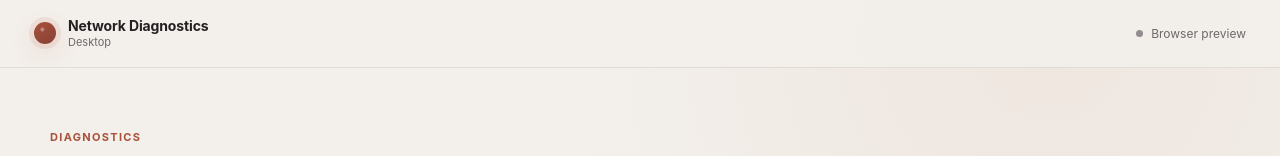
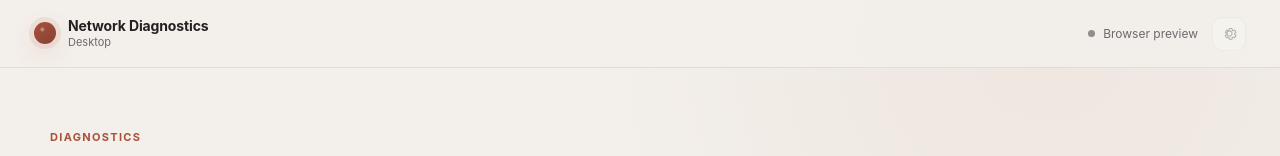
Before and after one commit to JohnnyZLi/Network-Diagnostics-Suite, a React (Vite) app in the folder tools/NetworkDiagnostics.Desktop/frontend/: page / in a window 1280 px wide. Shown: the top 156 px of the page. Built offline with nearby package versions, Linux system fonts and the light colour scheme.

Commit message:
Wire persisted appearance settings into Photino shell

```diff
--- a/tools/NetworkDiagnostics.Desktop/frontend/src/App.tsx
+++ b/tools/NetworkDiagnostics.Desktop/frontend/src/App.tsx
@@ -1,5 +1,6 @@
 import { useEffect, useRef, useState } from 'react';
 import { desktopBridge } from './bridge';
+import { SettingsMenu, type AppearanceMode } from './SettingsMenu';
 
 type TransferMethod = 'compare' | 'single' | 'aggregate';
 
@@ -9,6 +10,11 @@ type HostInfo = {
   version?: string | null;
   platform: string;
   architecture: string;
+  appearance: AppearanceMode;
+};
+
+type AppearanceSettings = {
+  appearance: AppearanceMode;
 };
 
 type DiagnosticPlan = {
@@ -76,6 +82,7 @@ const methods: Array<{ id: TransferMethod; label: string; detail: string }> = [
 
 function App() {
   const [host, setHost] = useState<HostInfo | null>(null);
+  const [appearance, setAppearance] = useState<AppearanceMode>('system');
   const [method, setMethod] = useState<TransferMethod>('compare');
   const [plan, setPlan] = useState<DiagnosticPlan | null>(null);
   const [progress, setProgress] = useState<DiagnosticProgress | null>(null);
@@ -89,11 +96,19 @@ function App() {
   const activeMethod = useRef<TransferMethod>('compare');
   const highestProgress = useRef(0);
   const stageBytes = useRef(new Map<string, number>());
+  const appearanceRequest = useRef(0);
+
+  useEffect(() => {
+    document.documentElement.dataset.theme = appearance;
+  }, [appearance]);
 
   useEffect(() => {
     if (!desktopBridge.available) return;
     void desktopBridge.request<HostInfo>('app.ready')
-      .then(setHost)
+      .then((info) => {
+        setHost(info);
+        setAppearance(info.appearance || 'system');
+      })
       .catch((value: Error) => setError(value.message));
   }, []);
 
@@ -174,6 +189,21 @@ function App() {
           ? 'Complete'
           : 'Ready';
 
+  async function changeAppearance(next: AppearanceMode) {
+    const request = ++appearanceRequest.current;
+    const previous = appearance;
+    setAppearance(next);
+    setError(null);
+
+    try {
+      const saved = await desktopBridge.request<AppearanceSettings>('settings.setAppearance', { appearance: next });
+      if (request === appearanceRequest.current) setAppearance(saved.appearance);
+    } catch (value) {
+      if (request === appearanceRequest.current) setAppearance(previous);
+      setError(value instanceof Error ? value.message : 'Appearance could not be saved.');
+    }
+  }
+
   async function runDiagnostic() {
     activeMethod.current = method;
     highestProgress.current = 0;
@@ -223,9 +253,16 @@ function App() {
             <span>Desktop</span>
           </div>
         </div>
-        <div className={`host-state ${host ? 'connected' : ''}`}>
-          <span className="status-dot" aria-hidden="true" />
-          {host ? `Native engine · ${host.architecture}` : desktopBridge.available ? 'Connecting to engine' : 'Browser preview'}
+        <div className="product-actions">
+          <div className={`host-state ${host ? 'connected' : ''}`}>
+            <span className="status-dot" aria-hidden="true" />
+            {host ? `Native engine · ${host.architecture}` : desktopBridge.available ? 'Connecting to engine' : 'Browser preview'}
+          </div>
+          <SettingsMenu
+            appearance={appearance}
+            onAppearanceChange={(next) => void changeAppearance(next)}
+            disabled={!desktopBridge.available}
+          />
         </div>
       </header>
 
```
